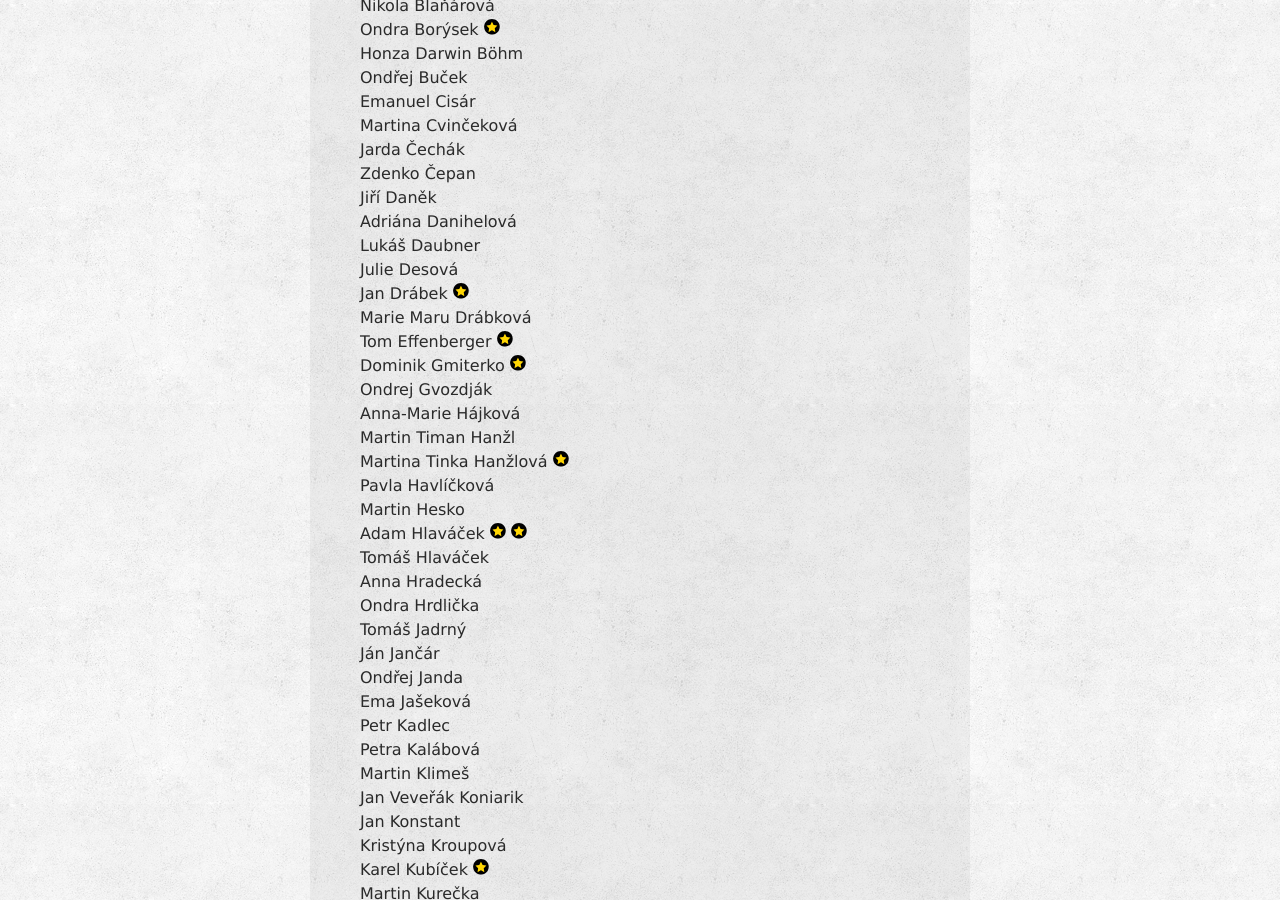
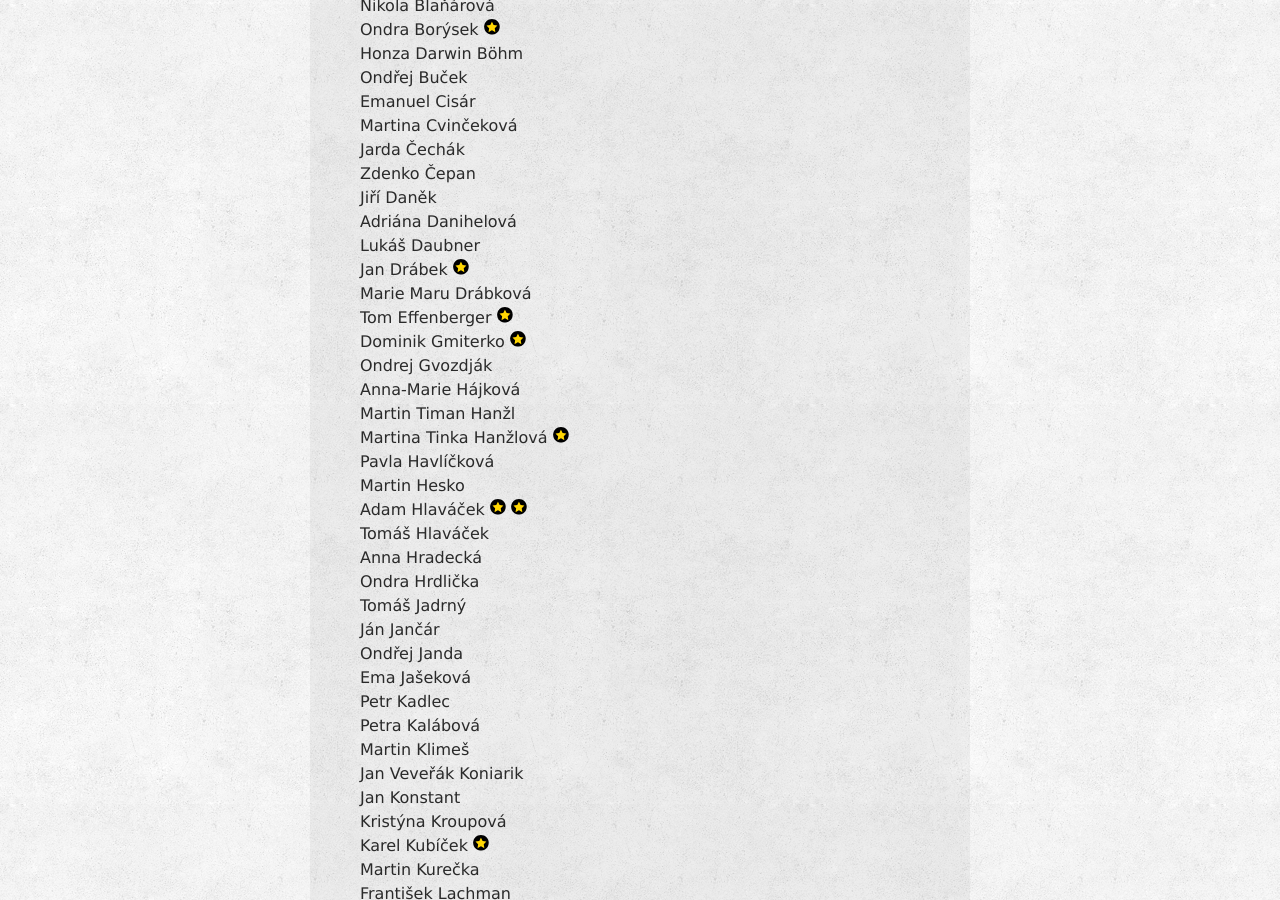
Before and after one commit to zverinec/zverinec-web, a Jekyll site: the page built from _pages/members.md, in a window 1280 px wide and 900 px high, scrolled down 2196 px. Built offline with Jekyll 4.4.1, drawn with Linux system fonts in a browser that asks for light colours; comment, search, counter and statistics services are not loaded.

Commit message:
Remove Julie Desová from members list

```diff
--- a/_pages/members.md
+++ b/_pages/members.md
@@ -85,7 +85,6 @@ Zdenko Čepan<br/>
 Jiří Daněk<br/>
 Adriána Danihelová<br/>
 Lukáš Daubner<br/>
-Julie Desová<br/>
 Jan Drábek <img src="img/rad.svg" class="rad" title="Řád přítele severské zvěře za celoživotní přínos" /><br/>
 Marie Maru Drábková<br/>
 Tom Effenberger <img src="img/rad.svg" class="rad" title="Řád přítele severské zvěře za hrdinský přínos KSI a stvoření NP hry" /><br/>
```
